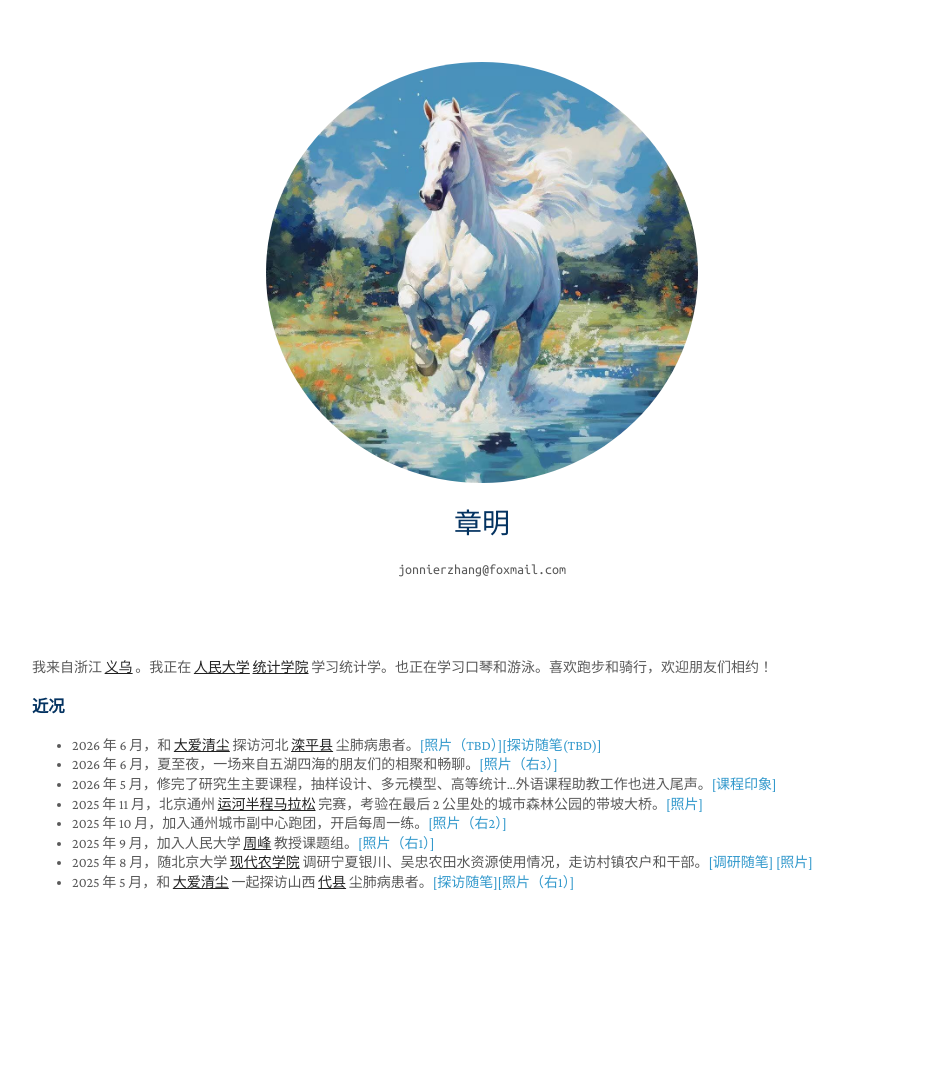
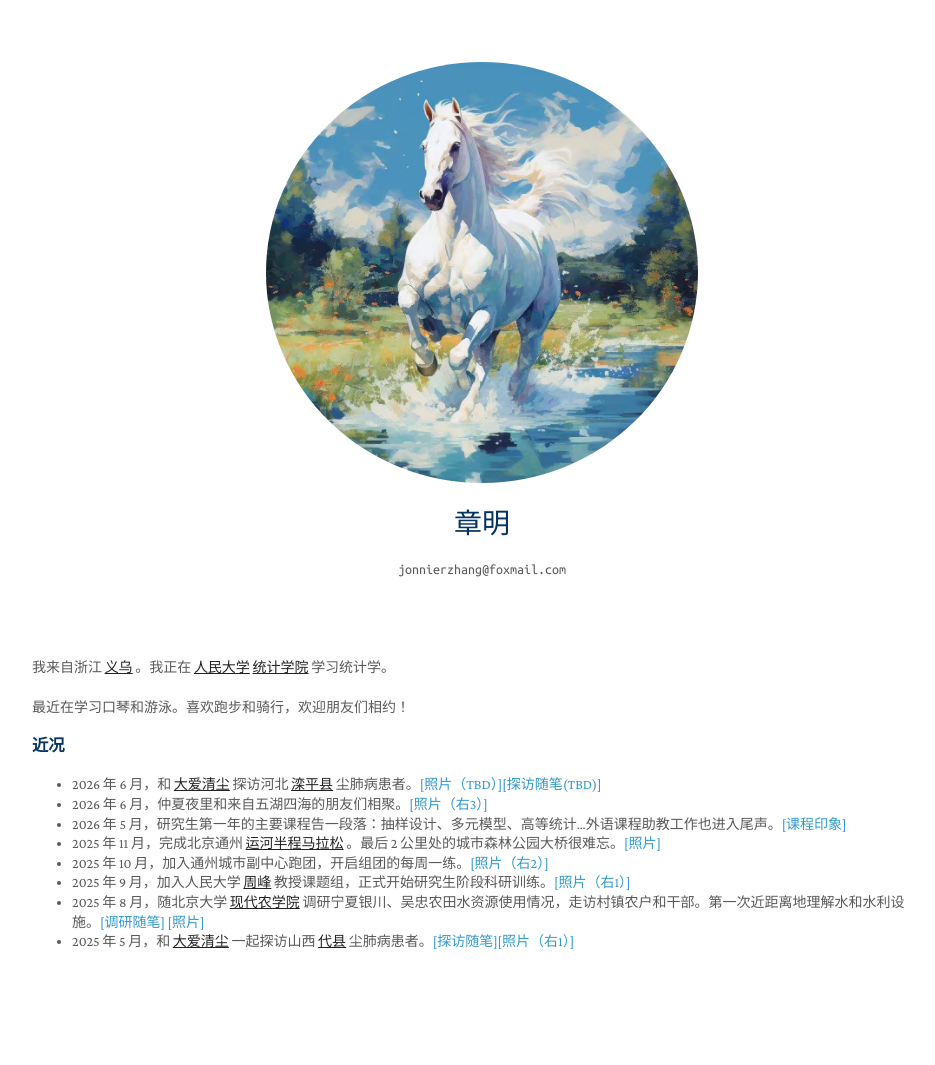
Before and after one commit to zhangming4153/zhangming4153.github.io, a Jekyll site: the page built from index.md, in a window 1280 px wide. Shown: the whole page, without its empty margins (158-1093 px from the left). Built offline with Jekyll 4.4.1, drawn with Linux system fonts in a browser that asks for light colours; a style sheet for code colours, icons or effects is not loaded; before the commit the page ends 1006 px from its top, so only the background shows below that.

Commit message:
Update index.md

```diff
--- a/index.md
+++ b/index.md
@@ -4,14 +4,16 @@ permalink: /
 title: 章明
 ---
 
-我来自浙江 <a href="https://baike.baidu.com/item/义乌市"><strong><u>义乌</u></strong></a> 。我正在 <a href="http://ruc.edu.cn"><strong><u>人民大学</u></strong></a> <a href="http://stat.ruc.edu.cn"><strong><u>统计学院</u></strong></a> 学习统计学。也正在学习口琴和游泳。喜欢跑步和骑行，欢迎朋友们相约！
+我来自浙江 <a href="https://baike.baidu.com/item/义乌市"><strong><u>义乌</u></strong></a> 。我正在 <a href="http://ruc.edu.cn"><strong><u>人民大学</u></strong></a> <a href="http://stat.ruc.edu.cn"><strong><u>统计学院</u></strong></a> 学习统计学。
+
+最近在学习口琴和游泳。喜欢跑步和骑行，欢迎朋友们相约！
 
 ### 近况
 - 2026 年 6 月，和 <a href="https://daqc.org.cn"><strong><u>大爱清尘</u></strong></a> 探访河北 <a href = "https://baike.baidu.com/item/滦平县/7429142"><strong><u>滦平县</u></strong></a> 尘肺病患者。[[照片（TBD）]](/assets/Hebei.png)[[探访随笔(TBD)]](/assets/daai_202606.pdf)
-- 2026 年 6 月，夏至夜，一场来自五湖四海的朋友们的相聚和畅聊。[[照片（右3）]](/assets/party_friends.jpg)
-- 2026 年 5 月，修完了研究生主要课程，抽样设计、多元模型、高等统计...外语课程助教工作也进入尾声。[[课程印象]](/assets/course_summary.pdf)
-- 2025 年 11 月，北京通州 <a href="https://baike.baidu.com/item/2025北京通州运河半程马拉松/66790330"><strong><u>运河半程马拉松</u></strong></a> 完赛，考验在最后 2 公里处的城市森林公园的带坡大桥。[[照片]](/assets/tongz_semimara_profile.jpg)
-- 2025 年 10 月，加入通州城市副中心跑团，开启每周一练。[[照片（右2）]](/assets/tongz_group.png)
-- 2025 年 9 月，加入人民大学 <a href="https://zhoufeng6288.github.io"><strong><u>周峰</u></strong></a> 教授课题组。[[照片（右1）]](/assets/people_0912.jpg)
-- 2025 年 8 月，随北京大学 <a href="https://www.saas.pku.edu.cn"><strong><u>现代农学院</u></strong></a> 调研宁夏银川、吴忠农田水资源使用情况，走访村镇农户和干部。[[调研随笔]](/assets/Ningxia.pdf) [[照片]](/assets/ningxia_me_0820.jpg)
+- 2026 年 6 月，仲夏夜里和来自五湖四海的朋友们相聚。[[照片（右3）]](/assets/friends_party.jpg)
+- 2026 年 5 月，研究生第一年的主要课程告一段落：抽样设计、多元模型、高等统计...外语课程助教工作也进入尾声。[[课程印象]](/assets/course_summary.pdf)
+- 2025 年 11 月，完成北京通州 <a href="https://baike.baidu.com/item/2025北京通州运河半程马拉松/66790330"><strong><u>运河半程马拉松</u></strong></a> 。最后 2 公里处的城市森林公园大桥很难忘。[[照片]](/assets/tongz_semimara_profile.jpg)
+- 2025 年 10 月，加入通州城市副中心跑团，开启组团的每周一练。[[照片（右2）]](/assets/tongz_group.png)
+- 2025 年 9 月，加入人民大学 <a href="https://zhoufeng6288.github.io"><strong><u>周峰</u></strong></a> 教授课题组，正式开始研究生阶段科研训练。[[照片（右1）]](/assets/people_0912.jpg)
+- 2025 年 8 月，随北京大学 <a href="https://www.saas.pku.edu.cn"><strong><u>现代农学院</u></strong></a> 调研宁夏银川、吴忠农田水资源使用情况，走访村镇农户和干部。第一次近距离地理解水和水利设施。[[调研随笔]](/assets/Ningxia.pdf) [[照片]](/assets/ningxia_me_0820.jpg)
 - 2025 年 5 月，和 <a href="https://daqc.org.cn"><strong><u>大爱清尘</u></strong></a> 一起探访山西 <a href = "https://baike.baidu.com/item/代县/1178294"><strong><u>代县</u></strong></a> 尘肺病患者。[[探访随笔]](/assets/Shanxi.pdf)[[照片（右1）]](/assets/daai_202505.jpg)
```
